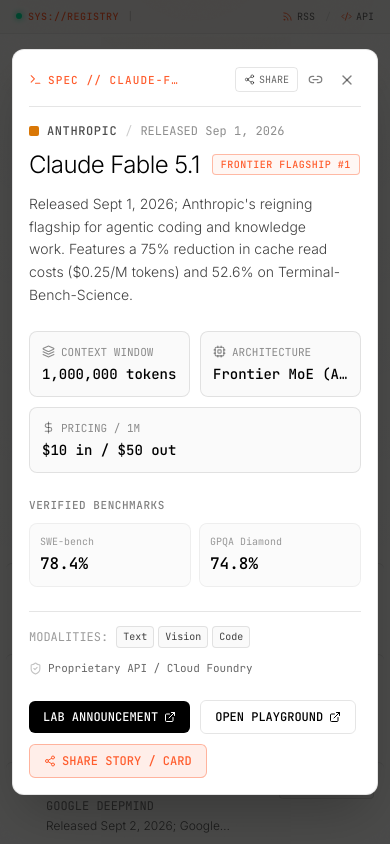
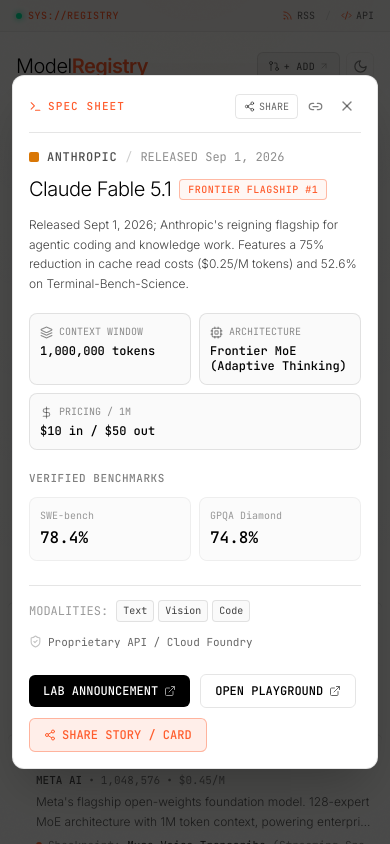
Before and after one commit to TirupMehta/ModelRegistry, a Next.js app: page / in a window 390 px wide. Both pictures are taken after a click on the element 195 px from the left and 528 px from the top of the page. Built offline with nearby package versions, Linux system fonts and the light colour scheme.

Commit message:
fix: remove cringe animation lag, fix mobile badge clipping, and polish small-screen layout

```diff
--- a/app/companies/page.tsx
+++ b/app/companies/page.tsx
@@ -73,7 +73,7 @@ export default function CompaniesPage() {
                     >
                       <Globe size={12} />
                       <span>{new URL(company.website).hostname}</span>
-                      <ArrowUpRight size={11} className="transition-transform duration-150 group-hover:translate-x-0.5 group-hover:-translate-y-0.5" />
+                      <ArrowUpRight size={11} className="opacity-60" />
                     </a>
                   </div>
 
--- a/app/globals.css
+++ b/app/globals.css
@@ -81,38 +81,6 @@ p {
 .dark .border-black\/5 { border-color: rgba(255, 255, 255, 0.05) !important; }
 .dark .border-black\/10 { border-color: var(--border-color) !important; }
 
-/* Silky smooth entrance keyframes */
-@keyframes silkyReveal {
-  from {
-    opacity: 0;
-    transform: translateY(6px);
-  }
-  to {
-    opacity: 1;
-    transform: translateY(0);
-  }
-}
-
-.reveal-in {
-  animation: silkyReveal 0.4s cubic-bezier(0.16, 1, 0.3, 1) both;
-}
-
-/*
- * Professional, Minimal Sibling Dimming
- * Stable layout without horizontal jitter; pure clean contrast enhancement
- */
-.list-hover-group > * {
-  transition: opacity 180ms ease, background-color 180ms ease !important;
-}
-
-.list-hover-group:hover > * {
-  opacity: 0.60;
-}
-
-.list-hover-group:hover > *:hover {
-  opacity: 1 !important;
-}
-
 /* Custom silky scrollbar */
 ::-webkit-scrollbar {
   width: 5px;
--- a/app/leaderboard/page.tsx
+++ b/app/leaderboard/page.tsx
@@ -136,7 +136,7 @@ export default function LeaderboardPage() {
                           <span className="text-[10px] px-1.5 py-0.5 rounded border border-black/5 dark:border-white/[0.08] bg-black/5 dark:bg-white/[0.04] text-black/60 dark:text-zinc-300 transition-colors group-hover:border-[#ff5d2e]/40 group-hover:text-[#ff5d2e]">
                             {model.pricing.input === 0 ? "Free" : `$${model.pricing.input}/M`}
                           </span>
-                          <ArrowUpRight size={12} className="opacity-30 group-hover:opacity-100 text-black dark:text-white group-hover:text-[#ff5d2e] transition-all duration-150 group-hover:translate-x-0.5 group-hover:-translate-y-0.5" />
+                          <ArrowUpRight size={12} className="opacity-30 group-hover:opacity-100 text-black dark:text-white group-hover:text-[#ff5d2e] transition-colors duration-150" />
                         </div>
                       </div>
                     ))}
--- a/app/page.tsx
+++ b/app/page.tsx
@@ -269,36 +269,79 @@ export default function Home() {
                   <div
                     onClick={() => setActiveModalModel(model)}
                     className={[
-                      "group block py-3.5 -mx-2.5 sm:-mx-3 px-2.5 sm:px-3 rounded-md cursor-pointer transition-colors duration-150",
+                      "group block py-3 sm:py-3.5 -mx-2 sm:-mx-3 px-2 sm:px-3 rounded-md cursor-pointer transition-colors duration-150",
                       index > 0 ? "border-t border-black/10 dark:border-white/[0.06]" : "",
                       "hover:bg-black/[0.025] dark:hover:bg-white/[0.035]",
                     ].join(" ")}
                   >
-                    <div className="flex items-baseline gap-2.5 sm:gap-5">
+                    {/* Mobile Card Row (< sm) */}
+                    <div className="sm:hidden">
+                      <div className="flex items-start justify-between gap-2 mb-1">
+                        <div className="flex items-baseline gap-2 min-w-0">
+                          <span className="font-mono tabular-nums text-xs text-[#ff5d2e]/80 dark:text-[#ff7347] select-none shrink-0 font-medium">
+                            {String(index + 1).padStart(2, "0")}
+                          </span>
+                          <span className="font-medium text-sm text-black dark:text-white group-hover:text-[#ff5d2e] dark:group-hover:text-[#ff7347] transition-colors duration-150 truncate">
+                            {model.name}
+                          </span>
+                        </div>
+                        <span className="text-[10px] font-mono px-1.5 py-0.5 rounded border border-black/10 dark:border-white/[0.08] bg-black/[0.03] dark:bg-white/[0.04] text-black/70 dark:text-zinc-300 shrink-0 whitespace-nowrap">
+                          {model.statusBadge}
+                        </span>
+                      </div>
+
+                      <div className="flex items-center gap-1.5 text-[11px] font-mono text-black/50 dark:text-zinc-400 mb-1 pl-5">
+                        <span className="uppercase text-black/70 dark:text-zinc-300 font-medium">{model.companyName}</span>
+                        <span>•</span>
+                        <span>{model.contextWindow.replace(" tokens", "")}</span>
+                        <span>•</span>
+                        <span>{model.pricing.input === 0 ? "Open" : `$${model.pricing.input}/M`}</span>
+                      </div>
+
+                      <p className="text-xs font-light text-black/65 dark:text-zinc-300 leading-relaxed line-clamp-2 pl-5">
+                        {model.highlight}
+                      </p>
+
+                      {specializedDrop && activeTab === "flagships" && (
+                        <div className="mt-1.5 flex items-center gap-1.5 text-[11px] font-mono text-black/45 dark:text-zinc-400 pl-5">
+                          <span className="w-1.5 h-1.5 rounded-full bg-[#ff5d2e] shrink-0" />
+                          <span className="truncate">
+                            Checkpoint:{" "}
+                            <span className="text-black/80 dark:text-zinc-200 underline underline-offset-2 font-normal">
+                              {specializedDrop.name}
+                            </span>{" "}
+                            ({specializedDrop.categoryLabel})
+                          </span>
+                        </div>
+                      )}
+                    </div>
+
+                    {/* Desktop Ledger Row (sm and up) */}
+                    <div className="hidden sm:flex items-baseline gap-5">
                       {/* Monospace Ledger Index */}
-                      <span className="font-mono tabular-nums text-xs text-[#ff5d2e]/80 dark:text-[#ff7347] select-none w-5 sm:w-6 shrink-0 transition-colors duration-150 group-hover:text-[#ff5d2e] font-medium">
+                      <span className="font-mono tabular-nums text-xs text-[#ff5d2e]/80 dark:text-[#ff7347] select-none w-6 shrink-0 transition-colors duration-150 group-hover:text-[#ff5d2e] font-medium">
                         {String(index + 1).padStart(2, "0")}
                       </span>
 
                       {/* Content Column */}
                       <div className="flex-1 min-w-0">
                         {/* Title / Lab / Domain Header */}
-                        <div className="flex flex-wrap items-baseline gap-x-2 gap-y-0.5 text-sm md:text-base leading-snug mb-0.5">
+                        <div className="flex flex-wrap items-baseline gap-x-2 gap-y-0.5 text-base leading-snug mb-0.5">
                           <span className="font-medium text-black dark:text-white group-hover:text-[#ff5d2e] dark:group-hover:text-[#ff7347] transition-colors duration-150">
                             {model.name}
                           </span>
                           <span className="text-black/20 dark:text-white/20 select-none font-mono text-xs">/</span>
-                          <span className="text-xs sm:text-[13px] font-mono uppercase text-black/55 dark:text-zinc-400">
+                          <span className="text-[13px] font-mono uppercase text-black/55 dark:text-zinc-400">
                             {model.companyName}
                           </span>
-                          <span className="text-black/20 dark:text-white/20 select-none font-mono text-xs hidden sm:inline">/</span>
-                          <span className="text-xs sm:text-[13px] font-mono text-black/40 dark:text-zinc-500 truncate max-w-xs hidden sm:inline">
+                          <span className="text-black/20 dark:text-white/20 select-none font-mono text-xs">/</span>
+                          <span className="text-[13px] font-mono text-black/40 dark:text-zinc-500 truncate max-w-xs">
                             {model.categoryLabel}
                           </span>
                         </div>
 
                         {/* Highlight Description */}
-                        <p className="text-xs sm:text-sm font-light text-black/65 dark:text-zinc-300 leading-relaxed line-clamp-1 group-hover:text-black/90 dark:group-hover:text-white transition-colors duration-150">
+                        <p className="text-sm font-light text-black/65 dark:text-zinc-300 leading-relaxed line-clamp-1 group-hover:text-black/90 dark:group-hover:text-white transition-colors duration-150">
                           {model.highlight}
                         </p>
 
@@ -318,21 +361,21 @@ export default function Home() {
                       </div>
 
                       {/* Specs Readout */}
-                      <div className="flex items-center gap-2 sm:gap-3 shrink-0 text-right">
+                      <div className="flex items-center gap-3 shrink-0 text-right">
                         <time
                           dateTime={model.releaseDate}
-                          className="font-mono text-xs text-black/45 dark:text-zinc-400 hidden md:inline"
+                          className="font-mono text-xs text-black/45 dark:text-zinc-400"
                         >
                           {model.contextWindow.replace(" tokens", "")}
                         </time>
 
-                        <span className="text-[10px] font-mono px-2 py-0.5 rounded border border-black/10 dark:border-white/[0.08] bg-black/[0.03] dark:bg-white/[0.04] text-black/70 dark:text-zinc-300 transition-colors duration-150 group-hover:border-[#ff5d2e]/40 group-hover:text-[#ff5d2e] dark:group-hover:text-[#ff7347] max-w-[95px] sm:max-w-none truncate block">
+                        <span className="text-[10px] font-mono px-2 py-0.5 rounded border border-black/10 dark:border-white/[0.08] bg-black/[0.03] dark:bg-white/[0.04] text-black/70 dark:text-zinc-300 transition-colors duration-150 group-hover:border-[#ff5d2e]/40 group-hover:text-[#ff5d2e] dark:group-hover:text-[#ff7347]">
                           {model.statusBadge}
                         </span>
 
                         <ArrowUpRight
                           size={12}
-                          className="opacity-25 group-hover:opacity-100 transition-all duration-150 text-black dark:text-white hidden sm:block group-hover:text-[#ff5d2e] group-hover:translate-x-0.5 group-hover:-translate-y-0.5"
+                          className="opacity-25 group-hover:opacity-100 transition-colors duration-150 text-black dark:text-white group-hover:text-[#ff5d2e]"
                         />
                       </div>
                     </div>
--- a/components/header.tsx
+++ b/components/header.tsx
@@ -113,14 +113,14 @@ export default function Header() {
   return (
     <>
       {/* ── Top Telemetry Readout Bar ────────────────────────────────────── */}
-      <div className="reveal-in w-full bg-black/[0.02] dark:bg-[#0a0c0f] border-b border-black/5 dark:border-white/[0.06] py-2 text-[11px] font-mono text-black/60 dark:text-zinc-400">
+      <div className="w-full bg-black/[0.02] dark:bg-[#0a0c0f] border-b border-black/5 dark:border-white/[0.06] py-2 text-[11px] font-mono text-black/60 dark:text-zinc-400">
         <div className="max-w-4xl mx-auto w-full px-4 sm:px-6 md:px-20 flex items-center justify-between gap-3">
           <div className="flex items-center gap-2 sm:gap-2.5 min-w-0">
             <span className="inline-flex items-center gap-1.5 sm:gap-2 font-medium text-[#ff5d2e] tracking-wider uppercase text-[10px] sm:text-[11px]">
               <span className="w-1.5 h-1.5 rounded-full bg-[#00e599] shadow-[0_0_6px_#00e599] shrink-0" />
               SYS://REGISTRY
             </span>
-            <span className="text-black/20 dark:text-white/20 select-none">|</span>
+            <span className="text-black/20 dark:text-white/20 select-none hidden sm:inline">|</span>
             <span className="truncate hidden sm:inline text-black/50 dark:text-zinc-400">
               FRONTIER FOUNDATION MODELS &amp; CHECKPOINTS
             </span>
@@ -184,7 +184,7 @@ export default function Header() {
                 />
                 <span className="hidden sm:inline">+ CONTRIBUTE</span>
                 <span className="sm:hidden">+ ADD</span>
-                <ArrowUpRight size={10} className="opacity-40 group-hover:opacity-100 transition-transform duration-150 group-hover:translate-x-0.5 group-hover:-translate-y-0.5" />
+                <ArrowUpRight size={10} className="opacity-40 group-hover:opacity-100" />
               </a>
 
               <AnimatedThemeToggler
--- a/components/model-details-modal.tsx
+++ b/components/model-details-modal.tsx
@@ -80,7 +80,8 @@ export default function ModelDetailsModal({ model, onClose }: ModelDetailsModalP
         <div className="flex items-center justify-between gap-2 border-b border-black/10 dark:border-white/[0.08] pb-3 mb-4 sm:mb-5">
           <div className="flex items-center gap-1.5 sm:gap-2 text-[11px] font-mono text-[#ff5d2e] min-w-0">
             <Terminal size={13} className="shrink-0" />
-            <span className="uppercase tracking-widest font-medium truncate max-w-[130px] sm:max-w-none">SPEC // {model.id}</span>
+            <span className="uppercase tracking-widest font-medium sm:hidden">SPEC SHEET</span>
+            <span className="uppercase tracking-widest font-medium hidden sm:inline">SPEC DATASHEET // {model.id}</span>
           </div>
 
           <div className="flex items-center gap-1 sm:gap-1.5 shrink-0">
@@ -128,8 +129,8 @@ export default function ModelDetailsModal({ model, onClose }: ModelDetailsModalP
         </div>
 
         {/* Model Title & SOTA Badge */}
-        <div className="flex flex-wrap items-center gap-3 mb-3">
-          <h2 id="modal-title" className="text-2xl sm:text-3xl font-light tracking-tight text-black dark:text-white">
+        <div className="flex flex-wrap items-center gap-2 sm:gap-3 mb-3">
+          <h2 id="modal-title" className="text-xl sm:text-2xl md:text-3xl font-light tracking-tight text-black dark:text-white">
             {model.name}
           </h2>
           <span className="text-[10px] font-mono uppercase px-2 py-0.5 rounded border border-[#ff5d2e]/40 text-[#ff5d2e] bg-[#ff5d2e]/5 font-medium tracking-wider">
@@ -138,38 +139,38 @@ export default function ModelDetailsModal({ model, onClose }: ModelDetailsModalP
         </div>
 
         {/* Description Highlight */}
-        <p className="text-sm font-light text-black/75 dark:text-zinc-300 leading-relaxed mb-6">
+        <p className="text-xs sm:text-sm font-light text-black/75 dark:text-zinc-300 leading-relaxed mb-5 sm:mb-6">
           {model.highlight}
         </p>
 
         {/* Key Hardware Specs Grid */}
-        <div className="grid grid-cols-2 sm:grid-cols-3 gap-2.5 mb-6 text-xs font-mono">
-          <div className="p-3 rounded-lg border border-black/10 dark:border-white/[0.08] bg-black/[0.02] dark:bg-[#13161c] hover:border-[#ff5d2e]/40 transition-colors duration-150 cursor-default">
-            <div className="flex items-center gap-1.5 text-black/45 dark:text-zinc-400 mb-1 text-[11px]">
+        <div className="grid grid-cols-2 sm:grid-cols-3 gap-2 sm:gap-2.5 mb-5 sm:mb-6 text-xs font-mono">
+          <div className="p-2.5 sm:p-3 rounded-lg border border-black/10 dark:border-white/[0.08] bg-black/[0.02] dark:bg-[#13161c] hover:border-[#ff5d2e]/40 transition-colors duration-150 cursor-default">
+            <div className="flex items-center gap-1.5 text-black/45 dark:text-zinc-400 mb-1 text-[10px] sm:text-[11px]">
               <Layers size={13} />
               <span>CONTEXT WINDOW</span>
             </div>
-            <p className="text-sm font-medium text-black dark:text-white">
+            <p className="text-xs sm:text-sm font-medium text-black dark:text-white leading-tight">
               {model.contextWindow}
             </p>
           </div>
 
-          <div className="p-3 rounded-lg border border-black/10 dark:border-white/[0.08] bg-black/[0.02] dark:bg-[#13161c] hover:border-[#ff5d2e]/40 transition-colors duration-150 cursor-default">
-            <div className="flex items-center gap-1.5 text-black/45 dark:text-zinc-400 mb-1 text-[11px]">
+          <div className="p-2.5 sm:p-3 rounded-lg border border-black/10 dark:border-white/[0.08] bg-black/[0.02] dark:bg-[#13161c] hover:border-[#ff5d2e]/40 transition-colors duration-150 cursor-default">
+            <div className="flex items-center gap-1.5 text-black/45 dark:text-zinc-400 mb-1 text-[10px] sm:text-[11px]">
               <Cpu size={13} />
               <span>ARCHITECTURE</span>
             </div>
-            <p className="text-sm font-medium text-black dark:text-white truncate">
+            <p className="text-xs sm:text-sm font-medium text-black dark:text-white leading-tight break-words">
               {model.parameters}
             </p>
           </div>
 
-          <div className="p-3 rounded-lg border border-black/10 dark:border-white/[0.08] bg-black/[0.02] dark:bg-[#13161c] col-span-2 sm:col-span-1 hover:border-[#ff5d2e]/40 transition-colors duration-150 cursor-default">
-            <div className="flex items-center gap-1.5 text-black/45 dark:text-zinc-400 mb-1 text-[11px]">
+          <div className="p-2.5 sm:p-3 rounded-lg border border-black/10 dark:border-white/[0.08] bg-black/[0.02] dark:bg-[#13161c] col-span-2 sm:col-span-1 hover:border-[#ff5d2e]/40 transition-colors duration-150 cursor-default">
+            <div className="flex items-center gap-1.5 text-black/45 dark:text-zinc-400 mb-1 text-[10px] sm:text-[11px]">
               <DollarSign size={13} />
               <span>PRICING / 1M</span>
             </div>
-            <p className="text-sm font-medium text-black dark:text-white">
+            <p className="text-xs sm:text-sm font-medium text-black dark:text-white leading-tight">
               {model.openWeights ? (
                 <span className="text-[#00e599]">Open Weights (Free)</span>
               ) : (
@@ -254,7 +255,7 @@ export default function ModelDetailsModal({ model, onClose }: ModelDetailsModalP
               className="group inline-flex items-center gap-1.5 text-xs font-mono font-medium px-3.5 py-2 rounded-md bg-black text-white dark:bg-white dark:text-black hover:bg-[#ff5d2e] dark:hover:bg-[#ff5d2e] dark:hover:text-white transition-colors duration-150 cursor-pointer"
             >
               <span>LAB ANNOUNCEMENT</span>
-              <ExternalLink size={12} className="transition-transform duration-150 group-hover:translate-x-0.5 group-hover:-translate-y-0.5" />
+              <ExternalLink size={12} className="opacity-60" />
             </a>
           )}
           {model.links.playground && (
@@ -265,7 +266,7 @@ export default function ModelDetailsModal({ model, onClose }: ModelDetailsModalP
               className="group inline-flex items-center gap-1.5 text-xs font-mono font-medium px-3.5 py-2 rounded-md border border-black/10 dark:border-white/[0.08] hover:border-[#ff5d2e] hover:text-[#ff5d2e] transition-colors duration-150 text-black dark:text-zinc-300 cursor-pointer"
             >
               <span>OPEN PLAYGROUND</span>
-              <ExternalLink size={12} className="transition-transform duration-150 group-hover:translate-x-0.5 group-hover:-translate-y-0.5" />
+              <ExternalLink size={12} className="opacity-60" />
             </a>
           )}
           {model.links.weights && (
@@ -276,7 +277,7 @@ export default function ModelDetailsModal({ model, onClose }: ModelDetailsModalP
               className="group inline-flex items-center gap-1.5 text-xs font-mono font-medium px-3.5 py-2 rounded-md border border-black/10 dark:border-white/[0.08] hover:border-[#ff5d2e] hover:text-[#ff5d2e] transition-colors duration-150 text-black dark:text-zinc-300 cursor-pointer"
             >
               <span>HUGGING FACE WEIGHTS</span>
-              <ExternalLink size={12} className="transition-transform duration-150 group-hover:translate-x-0.5 group-hover:-translate-y-0.5" />
+              <ExternalLink size={12} className="opacity-60" />
             </a>
           )}
 
--- a/components/text-with-blur.tsx
+++ b/components/text-with-blur.tsx
@@ -6,13 +6,6 @@ interface TextWithBlurProps {
   delay?: number
 }
 
-export default function TextWithBlur({ children, className = "", delay = 0 }: TextWithBlurProps) {
-  return (
-    <div
-      className={`relative reveal-in ${className}`}
-      style={{ "--reveal-delay": `${delay}ms` } as CSSProperties}
-    >
-      {children}
-    </div>
-  )
+export default function TextWithBlur({ children, className = "" }: TextWithBlurProps) {
+  return <div className={className}>{children}</div>
 }
```
Also changed, not shown: app/timeline/page.tsx (+4 -4 lines).
